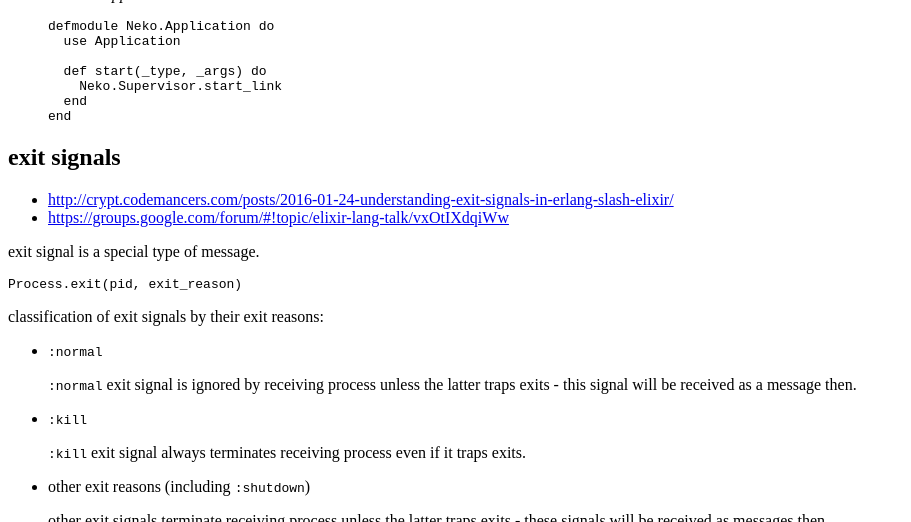
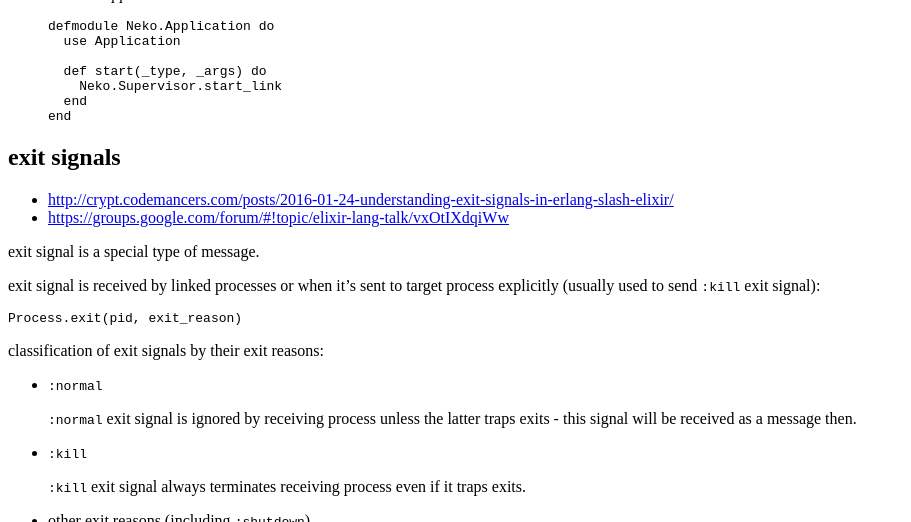
Before and after one commit to tap349/tap349.github.io, a Jekyll site: the page built from _posts/2017-05-28-elixir-otp.md, in a window 1280 px wide and 900 px high, scrolled down 1426 px, cut to the strip 0-522 px from the top of the window. Shown: the whole strip, without its empty margins (0-911 px from the left). Built offline with Jekyll 4.4.1, drawn with Linux system fonts in a browser that asks for light colours.

Commit message:
update 2017-06-12_12:02:36

````diff
--- a/_posts/2017-05-28-elixir-otp.md
+++ b/_posts/2017-05-28-elixir-otp.md
@@ -103,6 +103,9 @@ Task is not a GenServer but you can use GenServer as a Task.
 
 exit signal is a special type of message.
 
+exit signal is received by linked processes or when it's sent to
+target process explicitly (usually used to send `:kill` exit signal):
+
 ```elixir
 Process.exit(pid, exit_reason)
 ```
````
